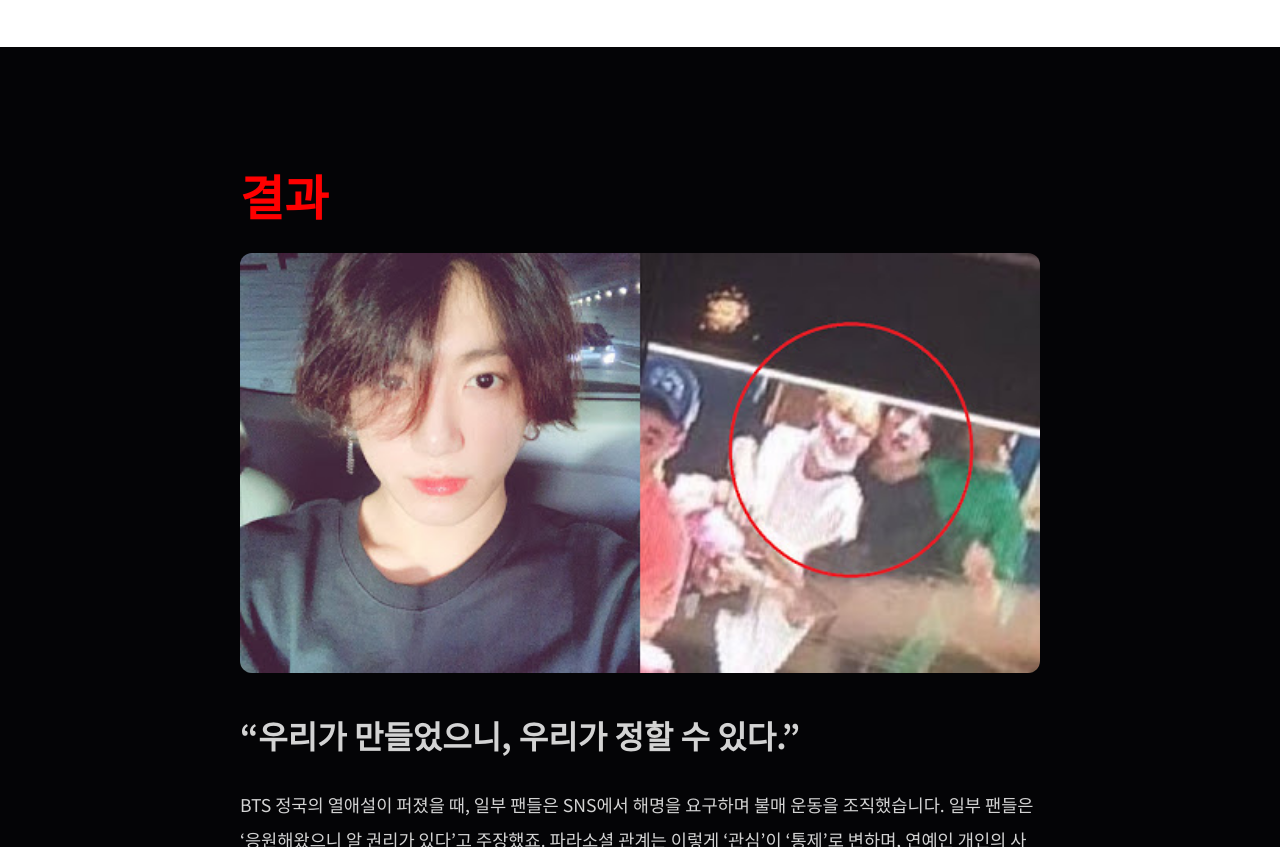
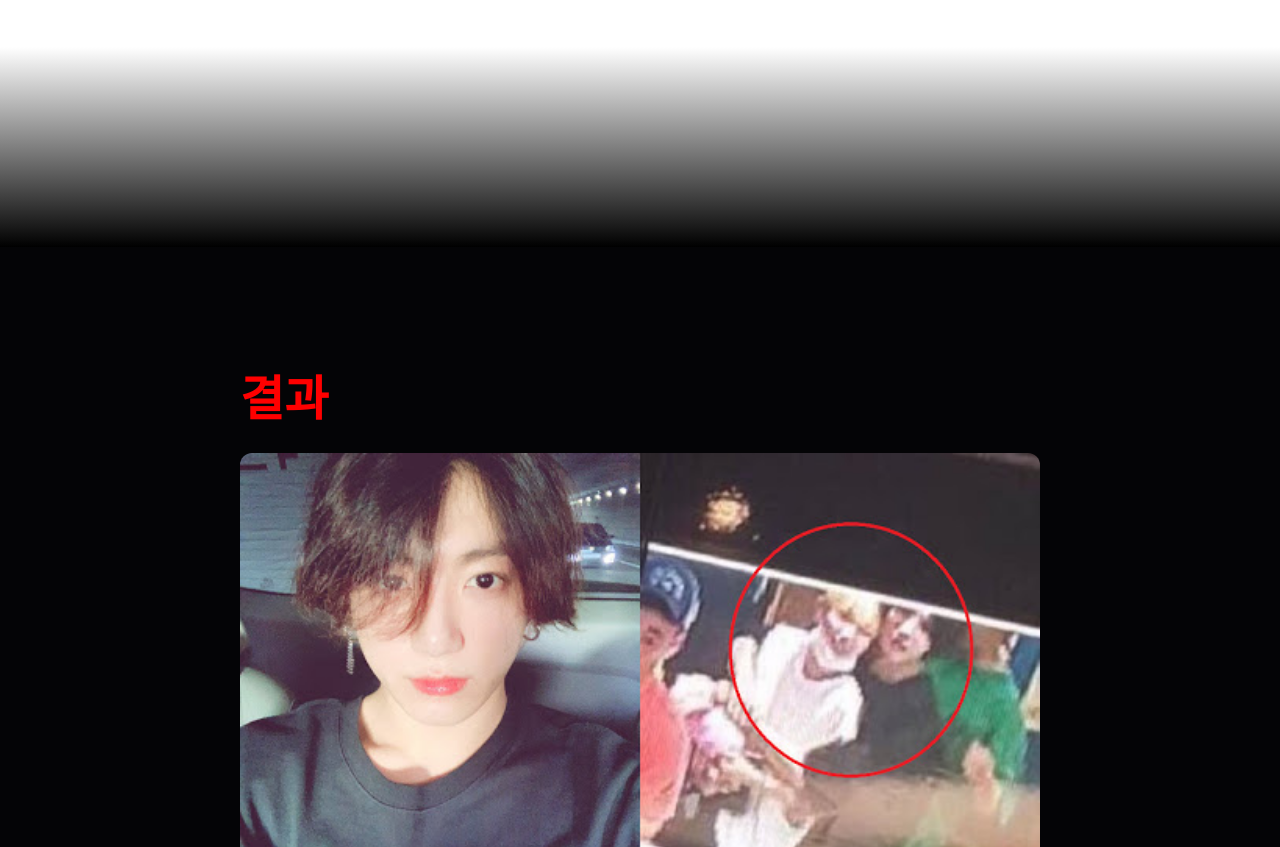
Before and after one commit to niakiiman/niakiiman.github.io, a plain HTML site: page index.html in a window 1280 px wide. Shown: the part 5914-6761 px from the top of the page. Drawn offline with Linux system fonts and the light colour scheme.

Commit message:
Add files via upload

```diff
--- a/index.html
+++ b/index.html
@@ -128,6 +128,7 @@
         </div>
         </div>
     </section>
+    <section class="spacer blue-gradient"></section>
     <section class="black-section">
         <div class="container">
         <h1><span class="highlight2">결과</span></h1>
```
